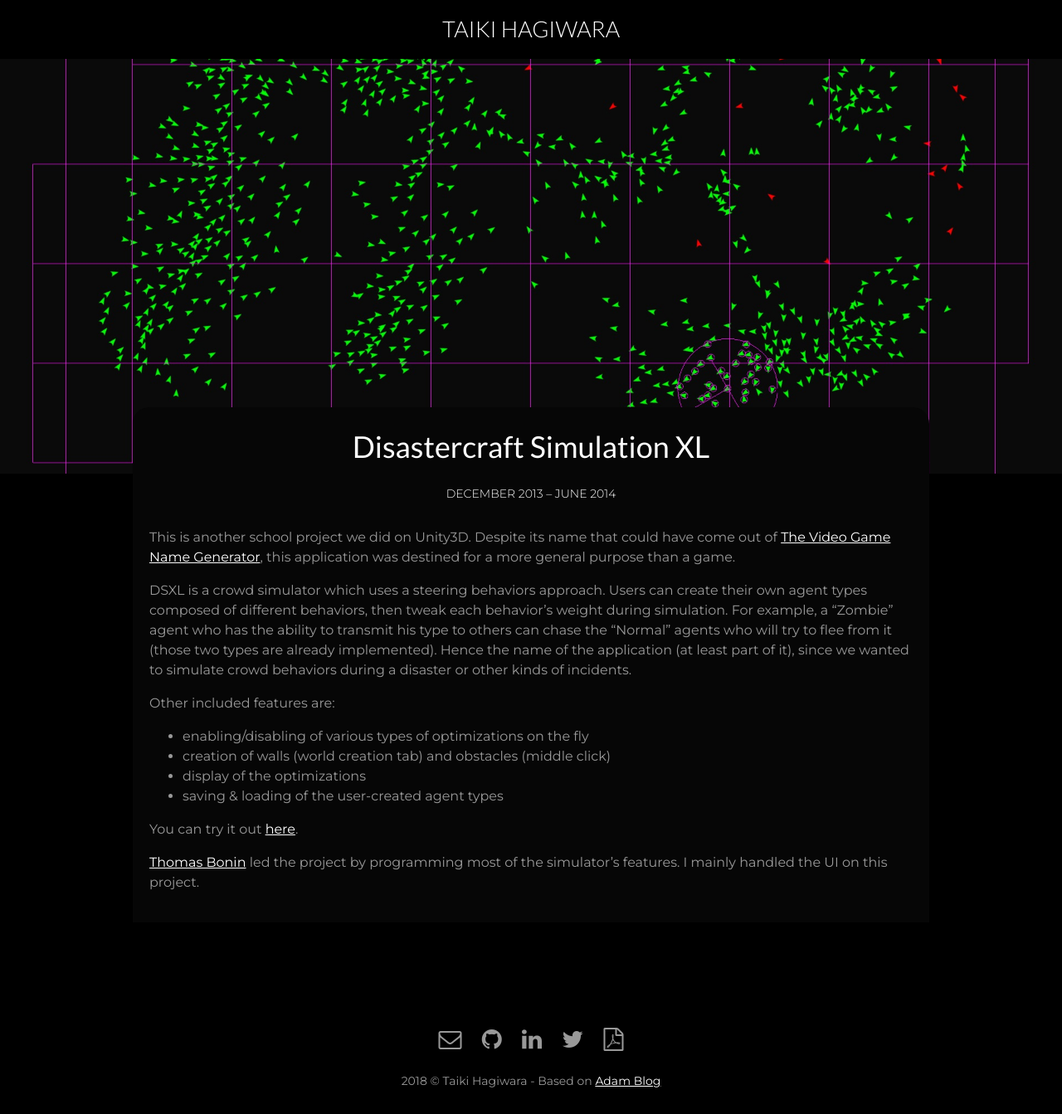
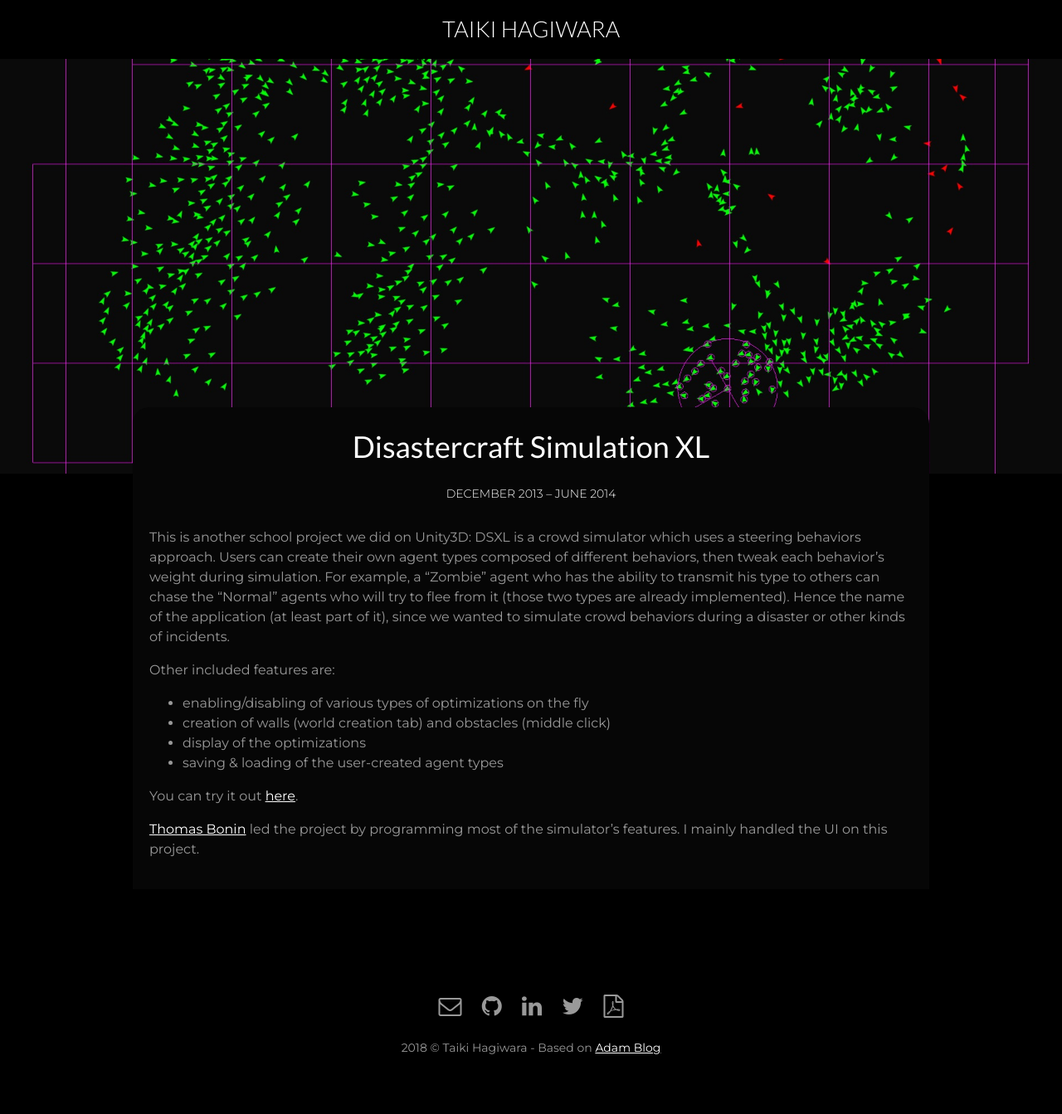
Before and after one commit to TaikiJL/TaikiJL.github.io, a Jekyll site: the page built from _posts/2014-06-01-disastercraft-simulation-xl.markdown, in a window 1280 px wide. Shown: the whole page at 83% size. Built offline with Jekyll 4.4.1, drawn with Linux system fonts in a browser that asks for light colours.

Commit message:
update posts

```diff
--- a/_posts/2013-06-01-glow.markdown
+++ b/_posts/2013-06-01-glow.markdown
@@ -12,7 +12,7 @@
 
 *Glow* is a multiplayer first-person shooter made as a graduation project for the Bachelor of Game Design program at ICAN. Players fight each other in a pitch-dark environment and their characters emit light while moving. However, they must move in order to charge up the energy which is needed to shoot.
 
-We participated in the third edition of *[Hits Playtime](http://www.lemonde.fr/hits-playtime/)*, a video game contest for students organized by French newspaper *Le Monde*. Unfortunately, we didn’t won anything but the game had an honorable mention, so we got that going for us which is nice…
+We participated in the third edition of *[Hits Playtime](http://www.lemonde.fr/hits-playtime/)*, a video game contest for students organized by French newspaper *Le Monde*.
 
 You can download the game [here](downloads/GLOW.zip).
 
--- a/_posts/2014-06-01-disastercraft-simulation-xl.markdown
+++ b/_posts/2014-06-01-disastercraft-simulation-xl.markdown
@@ -10,9 +10,7 @@
 to: 2014-06-01 00:00:00
 ---
 
-This is another school project we did on Unity3D. Despite its name that could have come out of [The Video Game Name Generator](http://videogamena.me/), this application was destined for a more general purpose than a game.
-
-DSXL is a crowd simulator which uses a steering behaviors approach. Users can create their own agent types composed of different behaviors, then tweak each behavior’s weight during simulation. For example, a “Zombie” agent who has the ability to transmit his type to others can chase the “Normal” agents who will try to flee from it (those two types are already implemented). Hence the name of the application (at least part of it), since we wanted to simulate crowd behaviors during a disaster or other kinds of incidents.
+This is another school project we did on Unity3D: DSXL is a crowd simulator which uses a steering behaviors approach. Users can create their own agent types composed of different behaviors, then tweak each behavior’s weight during simulation. For example, a “Zombie” agent who has the ability to transmit his type to others can chase the “Normal” agents who will try to flee from it (those two types are already implemented). Hence the name of the application (at least part of it), since we wanted to simulate crowd behaviors during a disaster or other kinds of incidents.
 
 Other included features are:
 
--- a/_posts/2015-04-01-somewhere-beneath-the-sea.markdown
+++ b/_posts/2015-04-01-somewhere-beneath-the-sea.markdown
@@ -14,6 +14,6 @@
 
 Two players control one submarine: each player controls various modules such as torpedoes and a repair kit. Other controls are asymmetric: one of them controls the vertical movement and can light the environment with a spot light, while the other can control the horizontal movements and fire flares. They must reach the end of the level as quickly as possible while trying to collect treasure chests.
 
-We were nominated for Best Quality of the “3C”, Best Creativity and Integration of the Theme and the Jury’s Special Award. We didn’t won anything though, just like Leo (that was before he got his Oscar).
+We were nominated for Best Quality of the “3C”, Best Creativity and Integration of the Theme and the Jury’s Special Award.
 
 <iframe width="560" height="315" src="https://www.youtube.com/embed/dTQYSAxqSac" frameborder="0" allowfullscreen></iframe>
```
